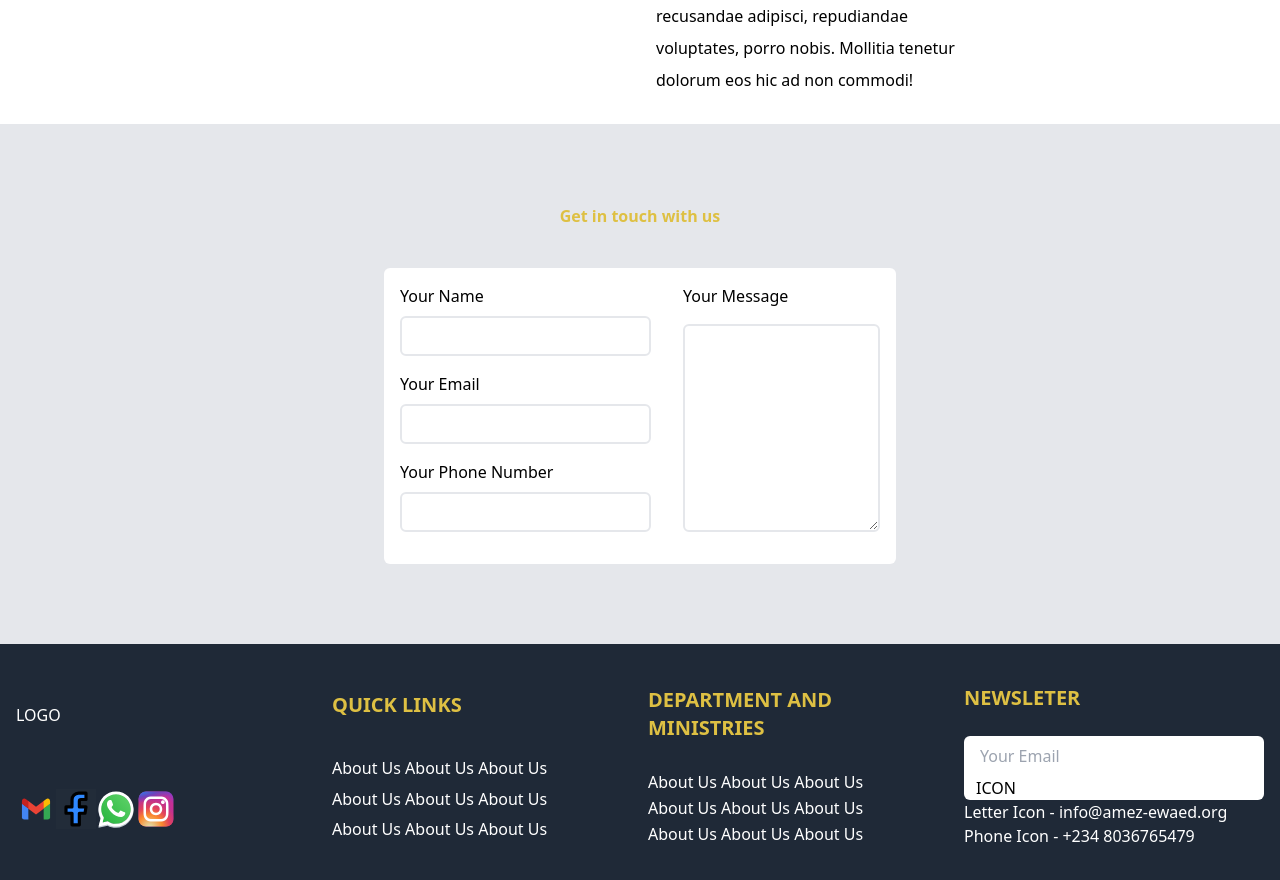
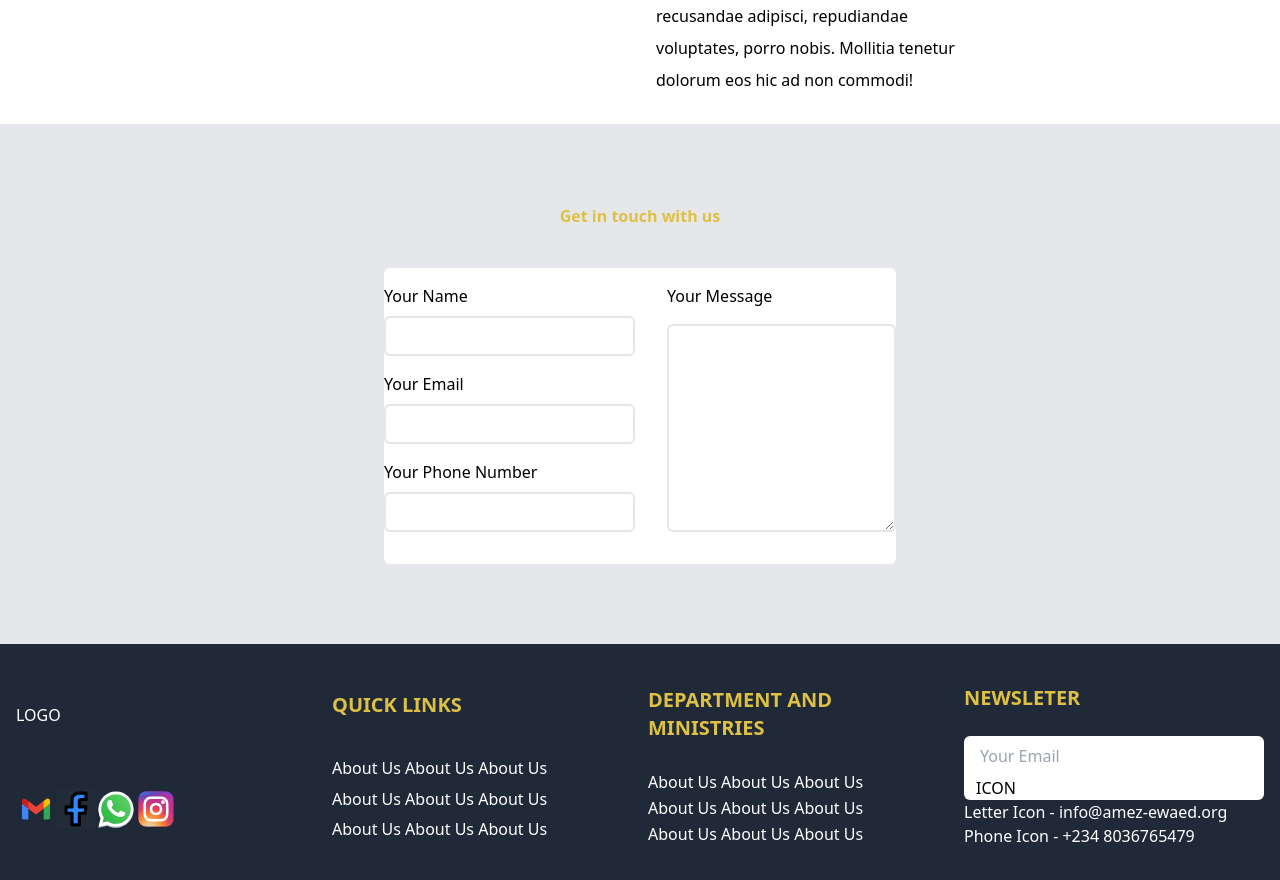
Before and after one commit to Enkay-hect/Amez-Frontend, a Vue app: page / in a window 1280 px wide. Shown: the part 1660-2540 px from the top of the page. Built offline with nearby package versions, Linux system fonts and the light colour scheme; the HTML template or start-up script is replaced by a standard one.

Commit message:
added contact section

```diff
--- a/src/components/NavBarComponents/NavBarSm.vue
+++ b/src/components/NavBarComponents/NavBarSm.vue
@@ -72,7 +72,8 @@
 </template>
 
 <script setup>
-    import { ref, onMounted, onUnmounted } from 'vue';
+    import { ref, onMounted, onUnmounted, watch } from 'vue';
+    import { useRoute, onBeforeRouteLeave } from 'vue-router';
 
     const sideBar = ref(false);
     const sideBarVisible = ref(false);
@@ -91,6 +92,8 @@
       }
     };
 
+
+
     onMounted(() => {
         setTimeout(() => {
             sideBarVisible.value = true;
@@ -108,6 +111,14 @@
 
     onUnmounted(() => {
       window.removeEventListener('scroll', handleScroll);
+    });
+
+    onBeforeRouteLeave(() => {
+      document.body.style.overflow = 'auto';
+    });
+
+    watch(sideBar, (newValue) => {
+      document.body.style.overflow = newValue ? 'hidden' : 'auto';
     });
 
 </script>
--- a/src/views/HomeView.vue
+++ b/src/views/HomeView.vue
@@ -1,9 +1,11 @@
 <template>
   <NavBar>
-      <div class="absolute inset-0 bg-cover bg-center" style="background-image: url(images/amezchurch.jpg); filter: brightness(0.5);">
-
+      <div class="absolute inset-0 bg-cover bg-center flex flex-col justify-center align-middle" style="background-image: url(images/amezchurch.jpg); filter: brightness(0.5);">
       </div>
   </NavBar>
+
+
+
 
   <div class="w-[100%] flex flex-row flex-wrap md:flex-nowrap gap-8 h-auto px-8 md:px-74 py-7">
     <div class="md:w-[50%]">
@@ -15,12 +17,15 @@
     </p>
   </div>
 
-  <div class="w-[100%] flex flex-col  gap-10 items-center h-auto px-8 md:px-96 py-20 bg-gray-200">
+
+
+
+  <div class="w-[100%] flex flex-col  gap-10 items-center h-auto px-8 lg:px-96 py-20 bg-gray-200">
     <h1 class="text-[#dec043] font-bold">Get in touch with us</h1>
 
-    <form action="" class="w-[100%] flex flex-row flex-wrap md:flex-nowrap gap-8 bg-white p-4 rounded-md justify-center">
+    <form action="" class="w-[100%] flex flex-row flex-wrap md:flex-nowrap gap-8 bg-white p-4 rounded-md justify-center px-0">
 
-      <div class="">
+      <div class="w-[100%]">
         <div class="gap-2 flex flex-col mb-4">
           <label for="uname">Your Name</label>
           <input type="text" class="px-2 h-10  rounded-md border-2 border-gray-200 focus:outline-none focus:ring-2 focus:ring-[#dec043] focus:border-[#dec043]" id="uname">
@@ -37,7 +42,7 @@
         </div>
       </div>
 
-      <div>
+      <div class="w-[100%]">
         <div class="gap-4 sm:flex sm:flex-col">
           <label for="umessage">Your Message</label>
           <textarea name="" id="umessage" class="px-2 h-52 w-[100%] rounded-md border-2 border-gray-200 focus:outline-none focus:ring-2 focus:ring-[#dec043] focus:border-[#dec043]"></textarea>
```
